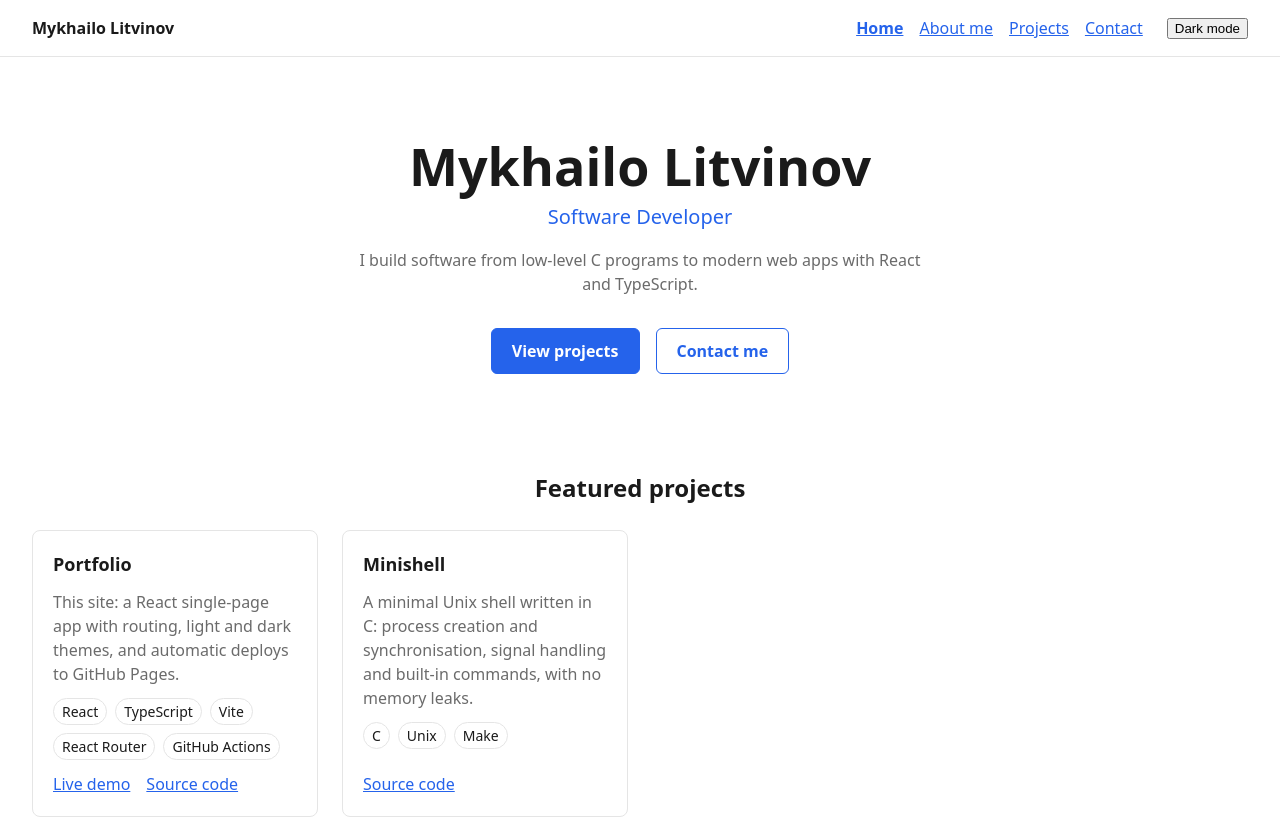
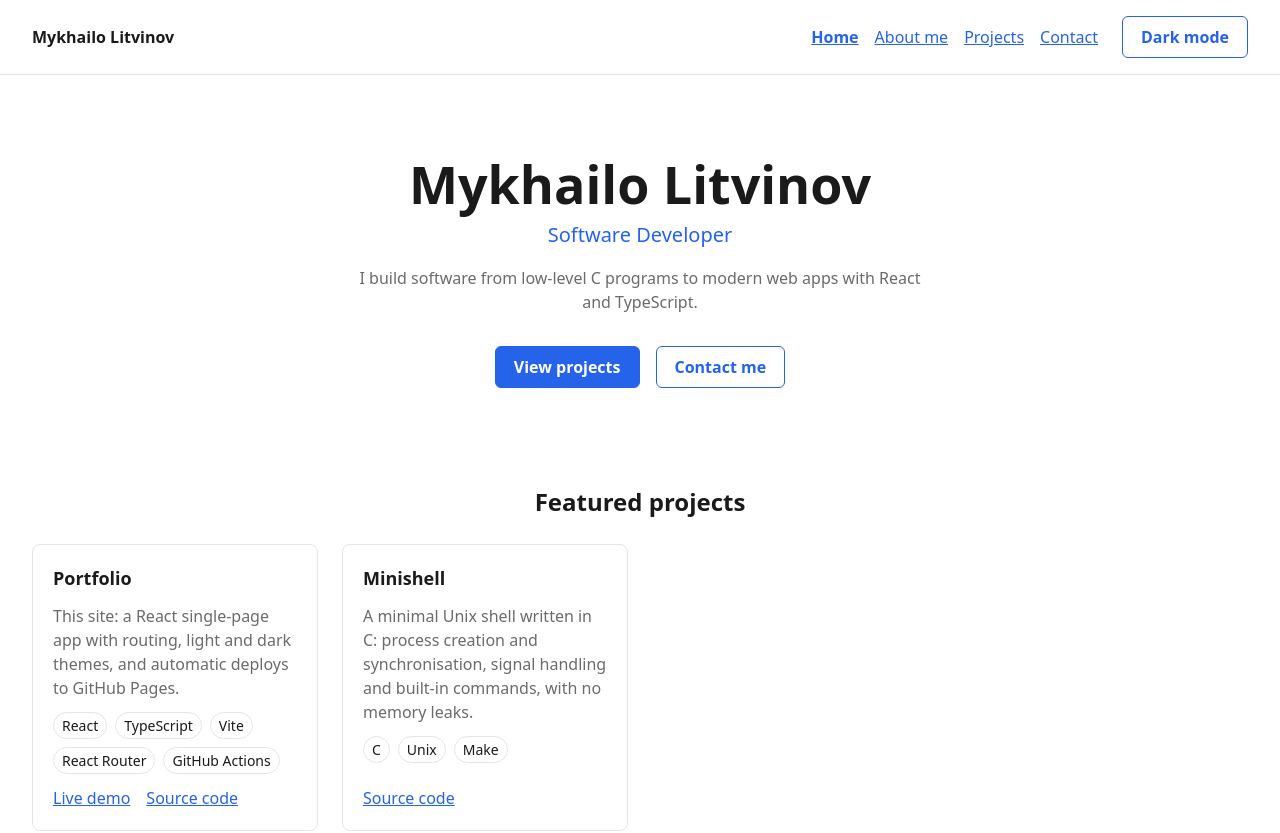
Before and after one commit to mlitvino/portfolio, a React (Vite) app: page / in a window 1280 px wide. Shown: the top 833 px of the page. Built offline with nearby package versions, Linux system fonts and the light colour scheme.

Commit message:
refac: extract shared css button styles

```diff
--- a/src/app/layout/RootErrorBoundary.tsx
+++ b/src/app/layout/RootErrorBoundary.tsx
@@ -1,6 +1,7 @@
 import { isRouteErrorResponse, useRouteError } from 'react-router'
 
 import { siteConfig } from '@/shared/config/site'
+import buttonStyles from '@/shared/ui/button.module.css'
 
 export function RootErrorBoundary() {
   const error = useRouteError()
@@ -21,6 +22,8 @@ export function RootErrorBoundary() {
       </p>
       <button
         type="button"
+        className={buttonStyles.button}
+        data-variant="primary"
         onClick={() => {
           window.location.reload()
         }}
--- a/src/features/theme/ThemeToggle.tsx
+++ b/src/features/theme/ThemeToggle.tsx
@@ -1,10 +1,12 @@
+import buttonStyles from '@/shared/ui/button.module.css'
+
 import { useTheme } from './useTheme'
 
 export function ThemeToggle() {
   const { theme, toggleTheme } = useTheme()
 
   return (
-    <button type="button" onClick={toggleTheme}>
+    <button type="button" className={buttonStyles.button} onClick={toggleTheme}>
       {theme === 'dark' ? 'Light mode' : 'Dark mode'}
     </button>
   )
--- a/src/pages/about/AboutPage.module.css
+++ b/src/pages/about/AboutPage.module.css
@@ -8,16 +8,8 @@
   color: var(--color-muted);
 }
 
-.cvButton {
-  display: inline-block;
+.cvAction {
   margin-top: 1rem;
-  padding: 0.625rem 1.25rem;
-  border: 1px solid var(--color-accent);
-  border-radius: 6px;
-  background: var(--color-accent);
-  color: var(--color-bg);
-  font-weight: 600;
-  text-decoration: none;
 }
 
 /* Sections */
--- a/src/pages/about/sections/AboutHeader.tsx
+++ b/src/pages/about/sections/AboutHeader.tsx
@@ -1,3 +1,4 @@
+import buttonStyles from '@/shared/ui/button.module.css'
 import { PageHeader } from '@/shared/ui/PageHeader'
 
 import styles from '../AboutPage.module.css'
@@ -18,13 +19,16 @@ export function AboutHeader({ summary, cv }: AboutHeaderProps) {
       ))}
 
       {cv && (
+        <div className={styles.cvAction}>
           <a
             href={`${import.meta.env.BASE_URL}${cv.file}`}
             download={cv.downloadName}
-          className={styles.cvButton}
+            className={buttonStyles.button}
+            data-variant="primary"
           >
             Download CV (PDF)
           </a>
+        </div>
       )}
     </PageHeader>
   )
--- a/src/pages/contact/ContactCard.tsx
+++ b/src/pages/contact/ContactCard.tsx
@@ -1,3 +1,5 @@
+import buttonStyles from '@/shared/ui/button.module.css'
+
 import styles from './ContactPage.module.css'
 import { CopyButton } from './CopyButton'
 
@@ -26,7 +28,7 @@ export function ContactCard({
 
         <a
           href={href}
-          className={styles.button}
+          className={buttonStyles.button}
           data-variant="primary"
           target={external ? '_blank' : undefined}
           rel={external ? 'noreferrer noopener' : undefined}
--- a/src/pages/contact/ContactPage.module.css
+++ b/src/pages/contact/ContactPage.module.css
@@ -61,6 +61,11 @@
   gap: 0.75rem;
 }
 
+/* Same width for Copy and Open, so "Copy" → "Copied!" doesn't shift the layout */
+.cardActions > * {
+  min-width: 7rem;
+}
+
 @media (max-width: 40rem) {
   .card {
     grid-template-columns: 1fr;
@@ -71,32 +76,6 @@
   .cardActions {
     margin-top: 0.5rem;
   }
-}
-
-.button {
-  display: inline-block;
-  box-sizing: border-box;
-  min-width: 6.5rem;
-  padding: 0.375rem 1rem;
-  text-align: center;
-  border: 1px solid var(--color-accent);
-  border-radius: 6px;
-  background: transparent;
-  color: var(--color-accent);
-  font: inherit;
-  font-size: 0.9375rem;
-  font-weight: 600;
-  text-decoration: none;
-  cursor: pointer;
-}
-
-.button:hover {
-  opacity: 0.85;
-}
-
-.button[data-variant="primary"] {
-  background: var(--color-accent);
-  color: var(--color-bg);
 }
 
 .srOnly {
--- a/src/pages/contact/CopyButton.tsx
+++ b/src/pages/contact/CopyButton.tsx
@@ -1,4 +1,6 @@
 import { useEffect, useState } from 'react'
+
+import buttonStyles from '@/shared/ui/button.module.css'
 
 import styles from './ContactPage.module.css'
 
@@ -42,7 +44,7 @@ export function CopyButton({ value, label }: CopyButtonProps) {
   return (
     <button
       type="button"
-      className={styles.button}
+      className={buttonStyles.button}
       aria-live="polite"
       onClick={() => void copy()}
     >
--- a/src/pages/home/HomePage.module.css
+++ b/src/pages/home/HomePage.module.css
@@ -31,27 +31,6 @@
   margin-top: 2rem;
 }
 
-/* Buttons (links styled as buttons) */
-
-.primaryButton,
-.secondaryButton {
-  display: inline-block;
-  padding: 0.625rem 1.25rem;
-  border: 1px solid var(--color-accent);
-  border-radius: 6px;
-  font-weight: 600;
-  text-decoration: none;
-}
-
-.primaryButton {
-  background: var(--color-accent);
-  color: var(--color-bg);
-}
-
-.secondaryButton {
-  color: var(--color-accent);
-}
-
 /* Sections */
 
 .section {
--- a/src/pages/home/sections/ContactCta.tsx
+++ b/src/pages/home/sections/ContactCta.tsx
@@ -1,4 +1,6 @@
 import { Link } from 'react-router'
+
+import buttonStyles from '@/shared/ui/button.module.css'
 
 import styles from '../HomePage.module.css'
 
@@ -11,7 +13,7 @@ export function ContactCta() {
       <p className={styles.ctaText}>
         Have a role or a project in mind? I'd be happy to talk.
       </p>
-      <Link to="/contact" className={styles.primaryButton}>
+      <Link to="/contact" className={buttonStyles.button} data-variant="primary">
         Get in touch
       </Link>
     </section>
--- a/src/pages/home/sections/Hero.tsx
+++ b/src/pages/home/sections/Hero.tsx
@@ -1,6 +1,7 @@
 import { Link } from 'react-router'
 
 import { siteConfig } from '@/shared/config/site'
+import buttonStyles from '@/shared/ui/button.module.css'
 
 import styles from '../HomePage.module.css'
 
@@ -12,10 +13,10 @@ export function Hero() {
       <p className={styles.tagline}>{siteConfig.tagline}</p>
 
       <div className={styles.actions}>
-        <Link to="/projects" className={styles.primaryButton}>
+        <Link to="/projects" className={buttonStyles.button} data-variant="primary">
           View projects
         </Link>
-        <Link to="/contact" className={styles.secondaryButton}>
+        <Link to="/contact" className={buttonStyles.button}>
           Contact me
         </Link>
       </div>
--- /dev/null
+++ b/src/shared/ui/button.module.css
@@ -0,0 +1,24 @@
+.button {
+  display: inline-block;
+  box-sizing: border-box;
+  padding: 0.5rem 1.125rem;
+  border: 1px solid var(--color-accent);
+  border-radius: 6px;
+  background: transparent;
+  color: var(--color-accent);
+  font: inherit;
+  font-weight: 600;
+  line-height: 1.5;
+  text-align: center;
+  text-decoration: none;
+  cursor: pointer;
+}
+
+.button:hover {
+  opacity: 0.85;
+}
+
+.button[data-variant="primary"] {
+  background: var(--color-accent);
+  color: var(--color-bg);
+}
```
Lines whose indentation alone changed are shown as unchanged.
